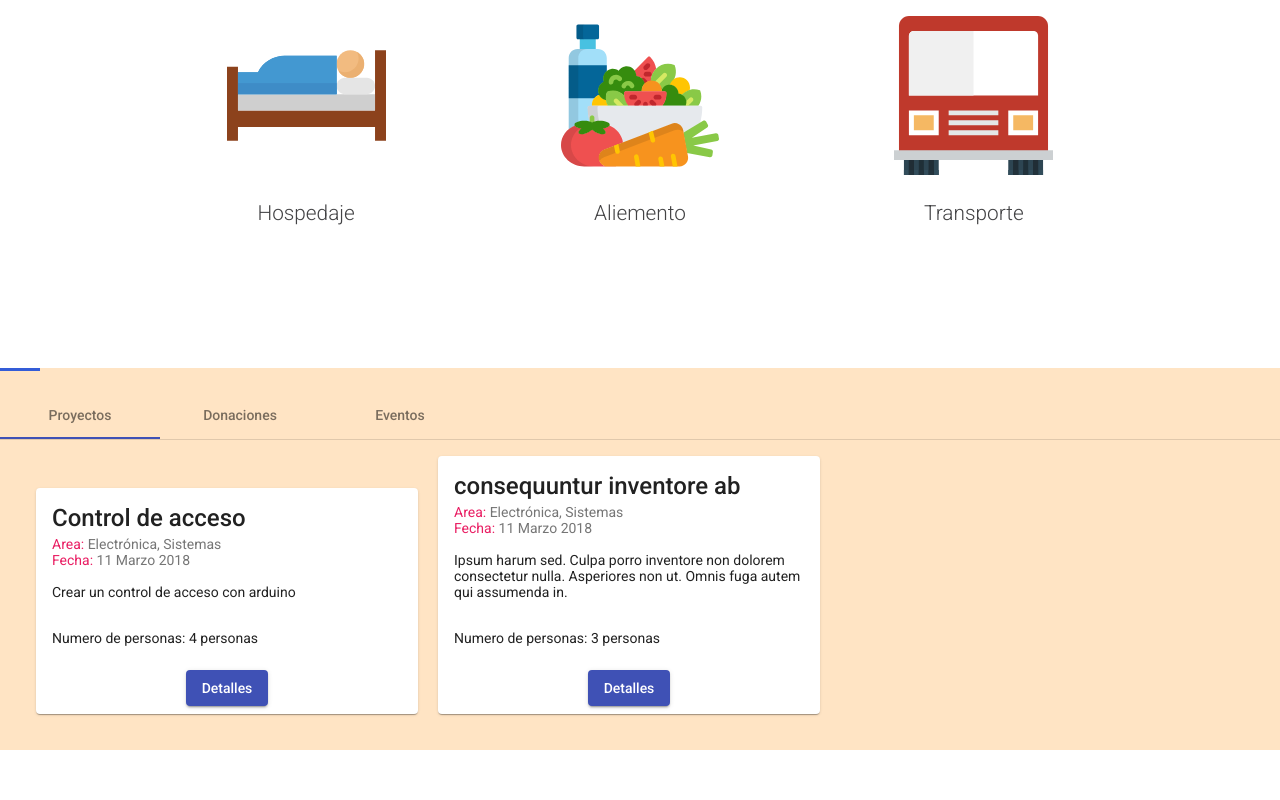
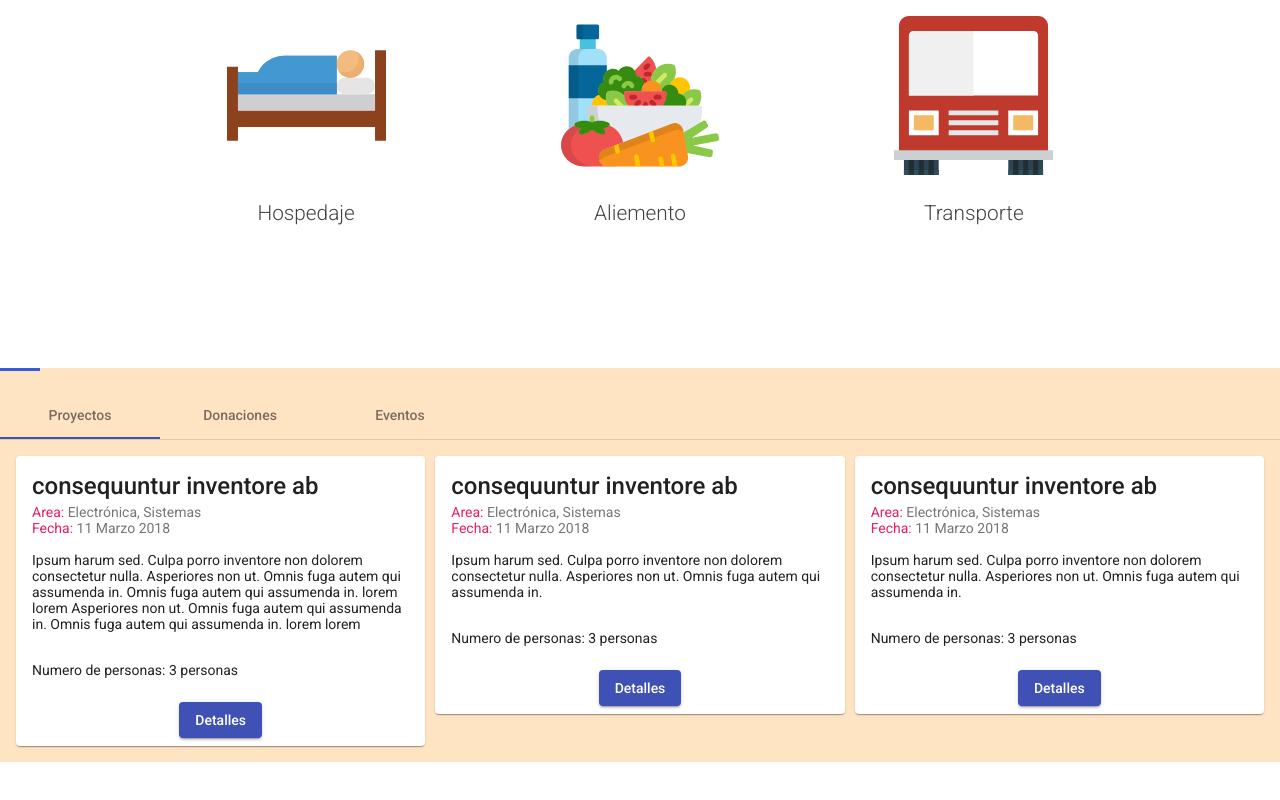
Before and after one commit to HugoLiconV/albergue, an Angular app: page / in a window 1280 px wide. Shown: the part 927-1727 px from the top of the page. Built offline with nearby package versions, Linux system fonts and the light colour scheme.

Commit message:
added flex layout to cards grid

```diff
--- a/package.json
+++ b/package.json
@@ -17,6 +17,7 @@
     "@angular/common": "^5.2.0",
     "@angular/compiler": "^5.2.0",
     "@angular/core": "^5.2.0",
+    "@angular/flex-layout": "5.0.0-beta.13",
     "@angular/forms": "^5.2.0",
     "@angular/http": "^5.2.0",
     "@angular/material": "5.2.4",
--- a/src/app/app.module.ts
+++ b/src/app/app.module.ts
@@ -16,6 +16,10 @@ import { MatCardModule, MatCard } from '@angular/material/card';
 import { MatButtonModule } from '@angular/material/button';
 import { MatGridListModule } from '@angular/material/grid-list';
 
+import { ObservableMedia } from '@angular/flex-layout';
+import { FlexLayoutModule } from '@angular/flex-layout';
+
+
 @NgModule({
   declarations: [
     AppComponent,
@@ -28,6 +32,7 @@ import { MatGridListModule } from '@angular/material/grid-list';
   imports: [
     BrowserModule,
     NoopAnimationsModule,
+    FlexLayoutModule,
     MatTabsModule,
     MatCardModule,
     MatButtonModule,
--- a/src/app/project-card/project-card.component.css
+++ b/src/app/project-card/project-card.component.css
@@ -1,9 +1,10 @@
 .example-card {
-  max-width: 400px;
-}
-
-.left{
-  float: right;
+  /* max-width: 400px;
+  max-height: 250px;
+  min-width: 400px;
+  min-height: 250px; */
+  width: calc(100% - 70px);
+  height: calc(100% - 70px);
 }
 
 .acent{
--- a/src/app/project-card/project-card.component.html
+++ b/src/app/project-card/project-card.component.html
@@ -1,17 +1,70 @@
-<div class="card">
-  <div class='md-padding' layout="row" layout-wrap>
-    <!-- <mat-card style="width: 350px;" >
-      <img src="http://placehold.it/150x150" class="mat-card-image" alt="user avatar">
-      <mat-card-content>
-        <h2>Usuario</h2>
-        <p>Lorem ipsum dolor sit amet, consectetur adipiscing elit, sed do eiusmod tempor incididunt ut labore et dolore magna aliqua</p>
-        <div class="md-actions" layout="row" layout-align="end center">
-          <button mat-button>Save</button>
-          <button mat-button>View</button>
-        </div>
-      </mat-card-content>
-    </mat-card> -->
-    <mat-card style="width: 350px;" class="example-card" *ngFor="let project of projects">
+<div fxLayout="row" fxLayout.xs="column" fxLayoutGap="10px">
+  <!-- <mat-card fxFlex="33%;" fxFlex.xs="80%">
+    <mat-card-content>
+      <h2>Left Card 1</h2>
+    </mat-card-content>
+  </mat-card> -->
+
+<mat-card fxFlex="33%;" fxFlex.xs="80%" class="example-card" *ngFor="let project of projects">
+  <mat-card-title>{{ project.nombre }}</mat-card-title>
+  <mat-card-subtitle>
+    <span class="acent">Area: </span> {{ project.area }}
+    <br>
+    <span>
+      <span class="acent">Fecha: </span>{{ formatDate(project.fechaPublicacion) }}
+    </span>
+  </mat-card-subtitle>
+  <mat-card-content>
+    <p>
+      {{ project.resumenSolucion }}
+    </p>
+    <br> Numero de personas: {{ project.numPersonas }} personas
+  </mat-card-content>
+  <mat-card-actions>
+    <button mat-raised-button color="primary">Detalles</button>
+  </mat-card-actions>
+</mat-card>
+
+  <!-- <mat-card fxFlex="33%;" fxFlex.xs="80%">
+    <mat-card-content>
+      <h2>Left Card 2</h2>
+    </mat-card-content>
+  </mat-card>
+
+  <mat-card fxFlex="33%;" fxFlex.xs="80%">
+    <mat-card-content>
+      <h2>Right Column </h2>
+    </mat-card-content>
+  </mat-card> -->
+</div>
+
+
+<!-- <div class="card">
+  <mat-grid-list cols="3" rowHeight="450px">
+    <mat-grid-tile *ngFor="let project of projects">
+      <mat-card class="example-card" >
+            <mat-card-title>{{ project.nombre }}</mat-card-title>
+            <mat-card-subtitle>
+              <span class="acent">Area: </span> {{ project.area }}
+              <br>
+              <span>
+                <span class="acent">Fecha: </span>{{ formatDate(project.fechaPublicacion) }}
+              </span>
+            </mat-card-subtitle>
+            <mat-card-content>
+              <p>
+                {{ project.resumenSolucion }}
+              </p>
+              <br> Numero de personas: {{ project.numPersonas }} personas
+            </mat-card-content>
+            <mat-card-actions>
+              <button mat-raised-button color="primary">Detalles</button>
+            </mat-card-actions>
+      </mat-card>
+    </mat-grid-tile>
+  </mat-grid-list> -->
+<!-- <div class='md-padding' layout="row" layout-wrap>
+    <mat-card class="example-card" *ngFor="let project of projects">
       <mat-card-title>{{ project.nombre }}</mat-card-title>
       <mat-card-subtitle>
         <span class="acent">Area: </span> {{ project.area }}
@@ -30,7 +83,7 @@
         <button mat-raised-button color="primary">Detalles</button>
       </mat-card-actions>
     </mat-card>
-  </div>
+  </div>   -->
 
 
       <!-- <mat-card class="example-card">
@@ -75,6 +128,6 @@
       </mat-card> -->
 
 
-</div>
+<!-- </div> -->
 
 <!--  *ngFor="let project of projects" -->
--- a/src/mock-project.ts
+++ b/src/mock-project.ts
@@ -1,18 +1,45 @@
 import { Project } from './project';
 
 export const PROJECTS: Project[] = [
+  // {
+  // id: 1,
+  // nombre: 'Control de acceso',
+  // descripcion: 'Se necesita un control de acceso para controlar el uso de lavadoras',
+  // fechaPublicacion: new Date(),
+  // numPersonas: 4,
+  // solucion: 'Crear un control de acceso con arduino',
+  // area: 'Electrónica, Sistemas',
+  // resumenSolucion: 'Crear un control de acceso con arduino'
+  // },
   {
-  id: 1,
-  nombre: 'Control de acceso',
-  descripcion: 'Se necesita un control de acceso para controlar el uso de lavadoras',
+  id: 2,
+  nombre: 'consequuntur inventore ab',
+  descripcion: `Vel sit id consequatur. Illo et quibusdam optio culpa culpa enim
+   error. In consectetur et provident pariatur. Et consequuntur minus ut quos.`,
   fechaPublicacion: new Date(),
-  numPersonas: 4,
-  solucion: 'Crear un control de acceso con arduino',
+  numPersonas: 3,
+  solucion: `Aut impedit et totam sunt. Et doloribus minus sit. Facere fuga quo
+  eveniet distinctio labore aliquid `,
   area: 'Electrónica, Sistemas',
-  resumenSolucion: 'Crear un control de acceso con arduino'
+  resumenSolucion: `Ipsum harum sed. Culpa porro inventore non dolorem consectetur
+   nulla. Asperiores non ut. Omnis fuga autem qui assumenda in. Omnis fuga autem qui assumenda in.
+   lorem lorem Asperiores non ut. Omnis fuga autem qui assumenda in. Omnis fuga autem qui assumenda in.
+   lorem lorem `
   },
   {
-  id: 2,
+  id: 3,
+  nombre: 'consequuntur inventore ab',
+  descripcion: `Vel sit id consequatur. Illo et quibusdam optio culpa culpa enim
+   error. In consectetur et provident pariatur. Et consequuntur minus ut quos.`,
+  fechaPublicacion: new Date(),
+  numPersonas: 3,
+  solucion: `Aut impedit et totam sunt. Et doloribus minus sit. Facere fuga quo
+  eveniet distinctio labore aliquid`,
+  area: 'Electrónica, Sistemas',
+  resumenSolucion: `Ipsum harum sed. Culpa porro inventore non dolorem consectetur
+   nulla. Asperiores non ut. Omnis fuga autem qui assumenda in.`
+  }, {
+  id: 4,
   nombre: 'consequuntur inventore ab',
   descripcion: `Vel sit id consequatur. Illo et quibusdam optio culpa culpa enim
    error. In consectetur et provident pariatur. Et consequuntur minus ut quos.`,
```
Also changed, not shown: 1 other file (tests, documents, lock files or other folders).
